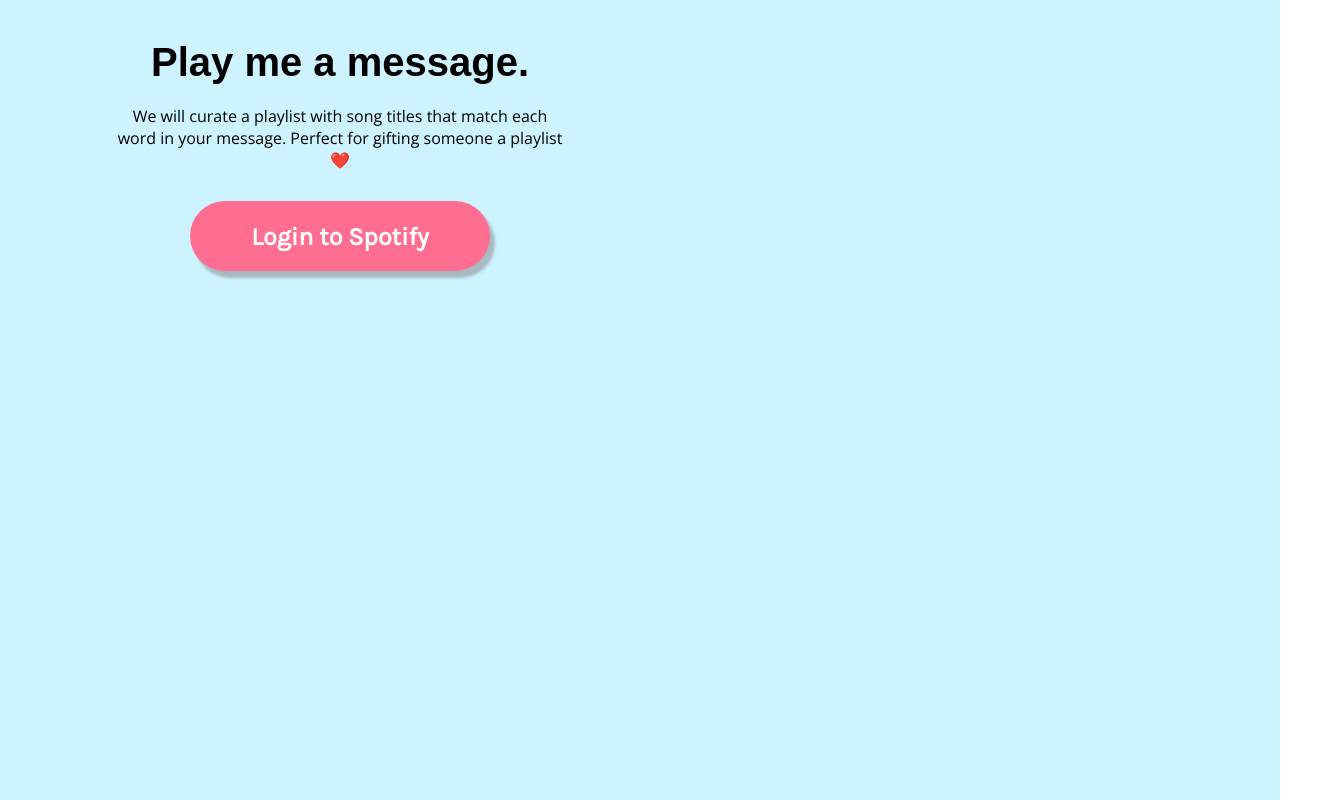
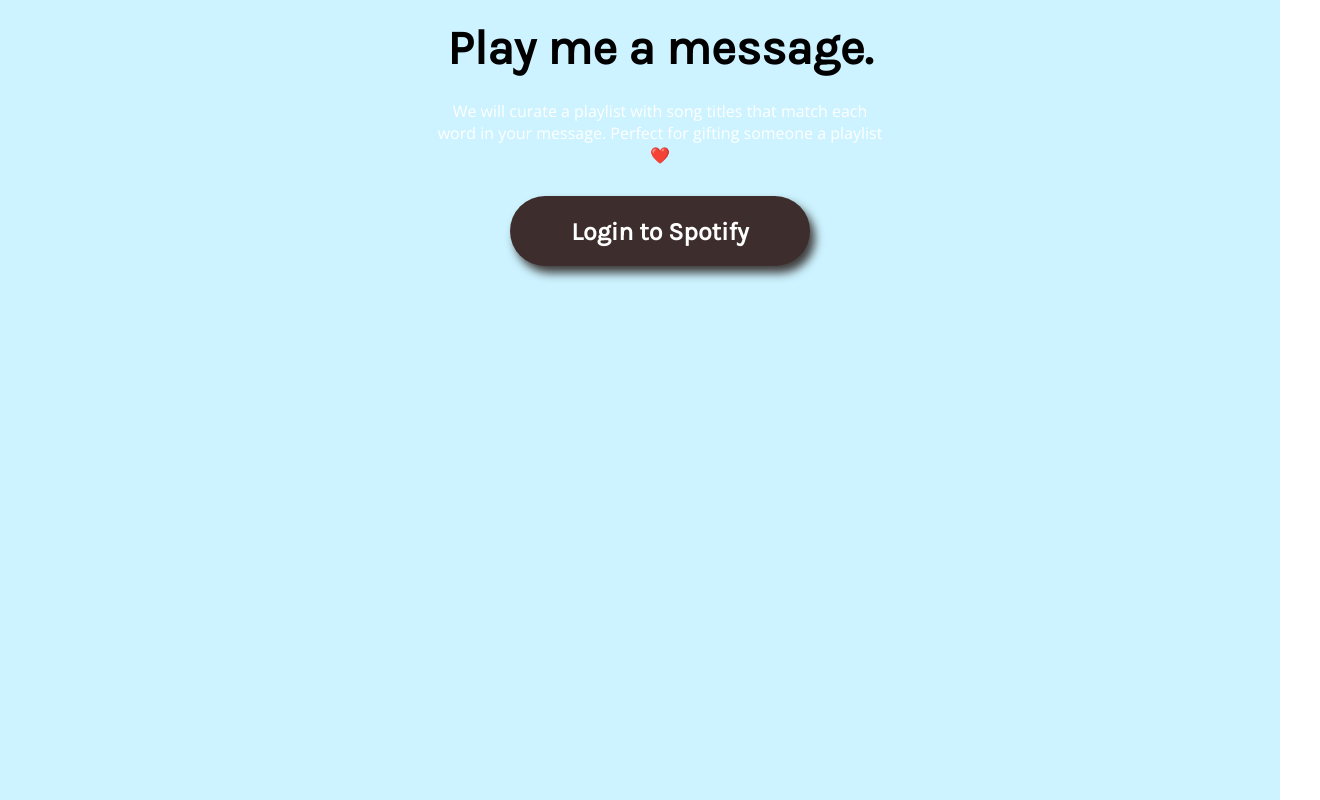
Before and after one commit to seoamy/PlayMeAMessage, a React (Create React App) app in the folder client/: page / in a window 1280 px wide. Shown: the whole page, 1320 px wide, since content can reach past the window. Built offline with nearby package versions, Linux system fonts and the light colour scheme.

Commit message:
changed styled components to use the Karla font and changed color theme

```diff
--- a/client/src/styleComponents.js
+++ b/client/src/styleComponents.js
@@ -1,5 +1,6 @@
 import styled from "styled-components"
 import React from "react"
+
 
 const Emoji = props => (
   <span
@@ -14,15 +15,16 @@
 
 const Button = styled("button")`
     border: none;
-    background-color: #FF6D90;
+    background-color: #3E2D2D;
     width: 300px;
     height: 70px;
     border-radius: 50px;
     font-size: 25px;
-    box-shadow: 5px 7px 3px #8888;
+    font-family: 'Karla', sans-serif;
+    box-shadow: 5px 7px 10px #403D3D;
     transition: 0.25s all ease;
     &:hover {
-      background-color: #FF4A76;
+      /* background-color: #; */
       font-size: 27px;
       cursor: pointer
     }
@@ -30,7 +32,7 @@
 
 const Container = styled("div")`
     padding: 20px;
-    width: 50%;
+    width: 100%;
     color: black;
     display: flex;
     flex-direction: column;
@@ -40,26 +42,40 @@
 
 
 const Title = styled("div")`
-      font-weight: 800;
-      font-family: 'Poppins', sans-serif;
+      font-weight: 1000;
+      font-family: 'Karla', sans-serif;
       color: black;
-      font-size: 40px;
-      padding: 20px;
+      font-size: 48px;
+      /* padding-top: 5px; */
+      /* padding-top: 25px; */
+      padding-bottom: 3vh;
   `;
 
 const Text = styled("div")`
     font-family: "Open Sans";
     font-size: 16px;
-    width: 70%;
+    width: 35%;
     padding-bottom: 30px;
     text-align: center;
+    color: white;
   `;
 
+const InputTitle = styled("div")`
+  font-family: "Karla", sans-serif;
+  font-size: 18px;
+  color: white;
+  padding-bottom: 1vh;
+
+`;
 
 const Input = styled("input")`
   height: 25px;
   width: 100%;
-  font-size: 20px;
+  font-size: 18px;
+  border-radius: 1vh;
+  border: none;
+  box-shadow: 2px 4px 10px #403D3D;
+  margin-bottom: 2.5vh;
 `;
 
-export { Emoji, Button, Container, Title, Text, Input }
+export { Emoji, Button, Container, Title, Text, InputTitle, Input }
```
